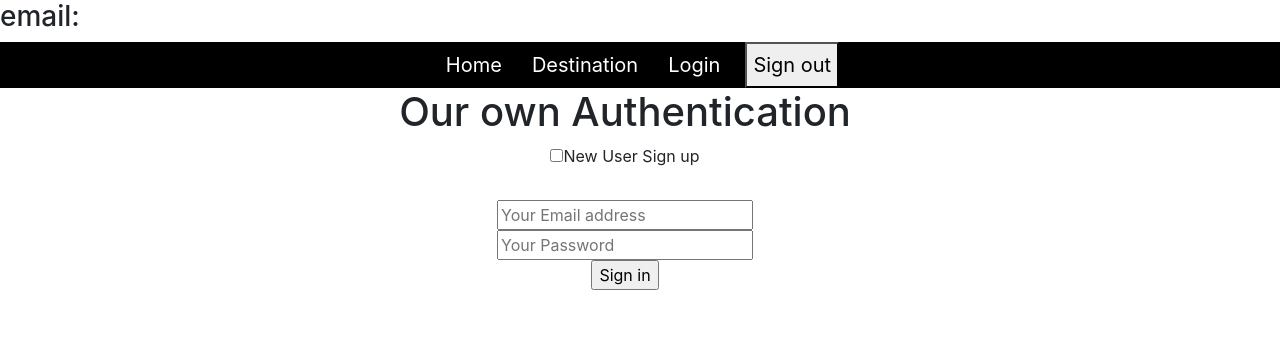
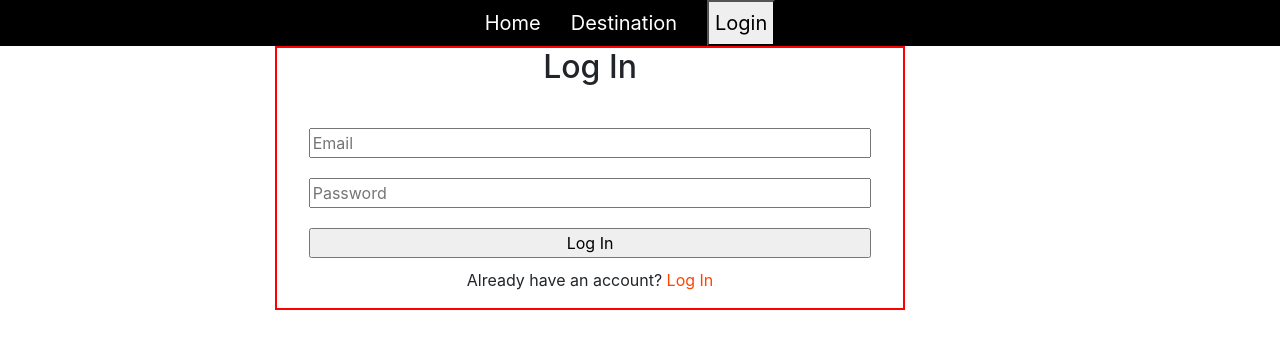
Before and after one commit to mozibrishu/MoRRi-Transport, a React (Create React App) app: page /Login in a window 1280 px wide. Shown: the top 348 px of the page. Built offline with nearby package versions, Linux system fonts and the light colour scheme.

Commit message:
deploy done

```diff
--- a/package.json
+++ b/package.json
@@ -4,6 +4,7 @@
   "private": true,
   "dependencies": {
     "@fortawesome/fontawesome-svg-core": "^1.2.35",
+    "@fortawesome/free-brands-svg-icons": "^5.15.3",
     "@fortawesome/free-solid-svg-icons": "^5.15.3",
     "@fortawesome/react-fontawesome": "^0.1.14",
     "@testing-library/jest-dom": "^5.11.9",
--- a/src/App.js
+++ b/src/App.js
@@ -21,7 +21,6 @@ function App() {
   return (
 
     <UserContext.Provider value = {[loggedInUser, setLoggedInUser]}>
-      <h3>email: {loggedInUser.email}</h3>
         <Router>
         <Header></Header>
           <Switch>
--- a/src/components/Header/Header.js
+++ b/src/components/Header/Header.js
@@ -11,8 +11,10 @@ const Header = () => {
             <nav>
                 <Link to="/home">Home</Link>
                 <Link to="/destination/bike">Destination</Link>
-                <Link to="/login">Login</Link>
-                <button onClick={() => setLoggedInUser({})}>Sign out</button>
+                {loggedInUser.email && <Link to="/home">{loggedInUser.displayName}</Link>}
+                {loggedInUser.email ? <button onClick={() => setLoggedInUser({})}>Sign out</button> :
+                    <Link to="/login"><button>Login</button></Link>}
+
             </nav>
         </div>
     );
--- a/src/components/Login/Login.css
+++ b/src/components/Login/Login.css
@@ -1,3 +1,19 @@
+.login-container{
+    margin: auto;
+
+}
+
 .login{
-    margin: auto;
+    width:90%;
+    border: 2px solid red;
 }
+
+.login form input{
+    width:90%;
+    margin: 10px;
+}
+
+.clickToChange{
+    cursor: pointer;
+    color: orangered;
+}
--- a/src/components/Login/Login.js
+++ b/src/components/Login/Login.js
@@ -4,7 +4,7 @@ import { UserContext } from '../../App';
 import { useHistory, useLocation } from 'react-router-dom';
 import { initializeLoginFramework, handleGoogleSignIn, handleSignOut, signInWithEmailAndPassword, createUserWithEmailAndPassword } from './LoginManager';
 import './Login.css'
-import { useForm } from 'react-hook-form';
+
 
 const Login = () => {
     const [newUser, setNewUser] = useState(false);
@@ -81,22 +81,26 @@ const Login = () => {
     }
 
     return (
-        <div className="d-flex container-fluid row align-items-center">
-            <div className="login col-11 col-md-9 col-lg-7 text-center">
-                <h1>Our own Authentication</h1>
-                <input type="checkbox" onChange={() => setNewUser(!newUser)} name="newUser" id="" />
-                <label htmlFor="newUser">New User Sign up</label>
+        <div className="container-fluid row align-items-center">
+            <div className="login-container col-11 col-md-9 col-lg-7 text-center">
+                <div className="login">
+                    {newUser ? <h2>Create Account</h2> : <h2>Log In</h2> }
                     <form onSubmit={handleSubmit}>
-                    {newUser && <input name="name" type="text" onBlur={handleBlur} placeholder="Your name" />}
+                        {newUser && <input name="name" type="text" onBlur={handleBlur} placeholder="Name" />}
                         <br />
-                    <input type="text" name="email" onBlur={handleBlur} placeholder="Your Email address" required />
+                        <input type="text" name="email" onBlur={handleBlur} placeholder="Email" required />
                         <br />
-                    <input type="password" name="password" onBlur={handleBlur} placeholder="Your Password" required />
+                        <input type="password" name="password" onBlur={handleBlur} placeholder="Password" required />
                         <br />
-                    <input type="submit" value={newUser ? 'Sign up' : 'Sign in'} />
+                        {newUser && <div><input type="password" name="confirm-password" onBlur={handleBlur} placeholder="Confirm Password" required /><br /></div>}
+                        <input type="submit" value={newUser ? 'Register' : 'Log In'} />
+                        {newUser ? <p>Don't have an account? <span className="clickToChange" onClick={() => setNewUser(!newUser)}>Create Account</span> </p> :
+                         <p>Already have an account? <span className="clickToChange" onClick={() => setNewUser(!newUser)}>Log In</span> </p> }
+
                     </form>
                     <p style={{ color: 'red' }}>{user.error}</p>
                     {user.success && <p style={{ color: 'green' }}>User {newUser ? 'created' : 'Logged In'} successfully</p>}
+                </div>
             </div>
         </div>
     );
--- a/src/components/Transport/Transport.css
+++ b/src/components/Transport/Transport.css
@@ -13,3 +13,7 @@
 a:hover{
     text-decoration:none;
 }
+
+.transportImage{
+    width:70%;
+}
--- a/src/components/Transport/Transport.js
+++ b/src/components/Transport/Transport.js
@@ -8,7 +8,7 @@ const Transport = (props) => {
         <div className=" col-12 col-md-6 col-lg-3 text-center transport-card-container">
             <Link to={`/destination/${id}`}>
                 <div className="transport-card">
-                    <img src={imageURL} alt="" srcset="" />
+                    <img className="transportImage" src={imageURL} alt="" srcset="" />
                     <h2>{transportType}</h2>
                 </div>
             </Link>
--- a/src/data/data.json
+++ b/src/data/data.json
@@ -3,23 +3,23 @@
     "transportType": "bike",
     "fare": "20",
     "numOfPerson": "2",
-    "imageURL": "http://dummyimage.com/162x159.bmp/dddddd/000000"
+    "imageURL": "https://i.ibb.co/PwpcYpX/Frame.png"
   }, {
     "id": 2,
     "transportType": "Car",
     "fare": "50",
     "numOfPerson": "4",
-    "imageURL": "http://dummyimage.com/127x182.jpg/dddddd/000000"
+    "imageURL": "https://i.ibb.co/XVjK2TK/Frame-2.png"
   }, {
     "id": 3,
     "transportType": "Bus",
     "fare": "150",
     "numOfPerson": "20",
-    "imageURL": "http://dummyimage.com/193x223.bmp/dddddd/000000"
+    "imageURL": "https://i.ibb.co/VYshF7j/Frame-1.png"
   }, {
     "id": 4,
     "transportType": "train",
     "fare": "400",
     "numOfPerson": "50",
-    "imageURL": "http://dummyimage.com/171x113.jpg/5fa2dd/ffffff"
+    "imageURL": "https://i.ibb.co/ck8Cw37/Group.png"
   }]
```
Also changed, not shown: firebase.json (added), 2 other files (tests, documents, lock files or other folders). Lines whose indentation alone changed are shown as unchanged.
